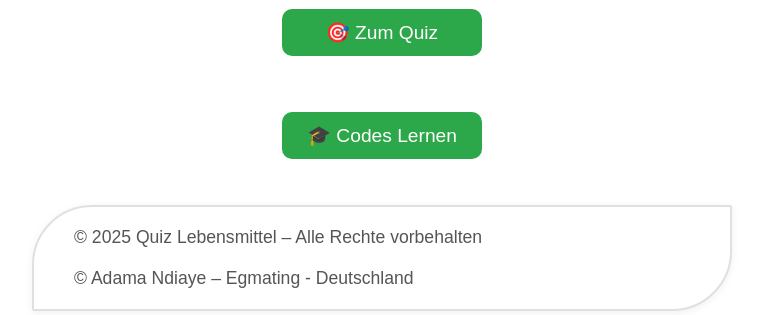
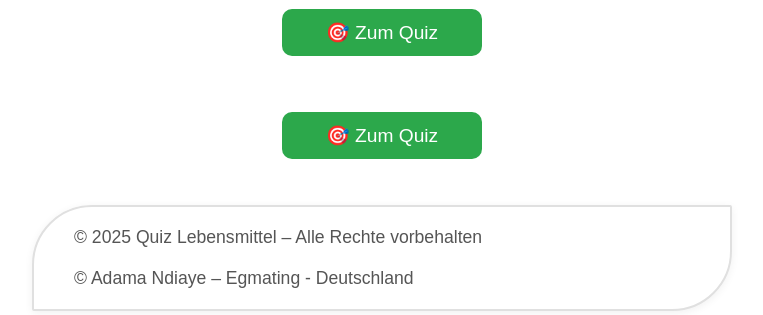
Before and after one commit to AdamaNdiaye1977/quiz, a Flask app: page / in a window 1280 px wide. Shown: the part 302-617 px from the top of the page, without its empty margins (258-1021 px from the left). Run offline with Flask 3, Linux system fonts and the light colour scheme.

Commit message:
Change form action to start quiz

```diff
--- a/templates/index.html
+++ b/templates/index.html
@@ -42,8 +42,8 @@
 <br>
 <br>
 <div class="button-container">
-  <form action="{{ url_for('lernen') }}" method="get">
-    <button type="submit" class="btn btn-learn">🎓 Codes Lernen</button>
+  <form action="{{ url_for('start_quiz') }}" method="post">
+    <button type="submit" class="btn btn-learn">🎯 Zum Quiz</button>
   </form>
 </div>
 <br>
```
